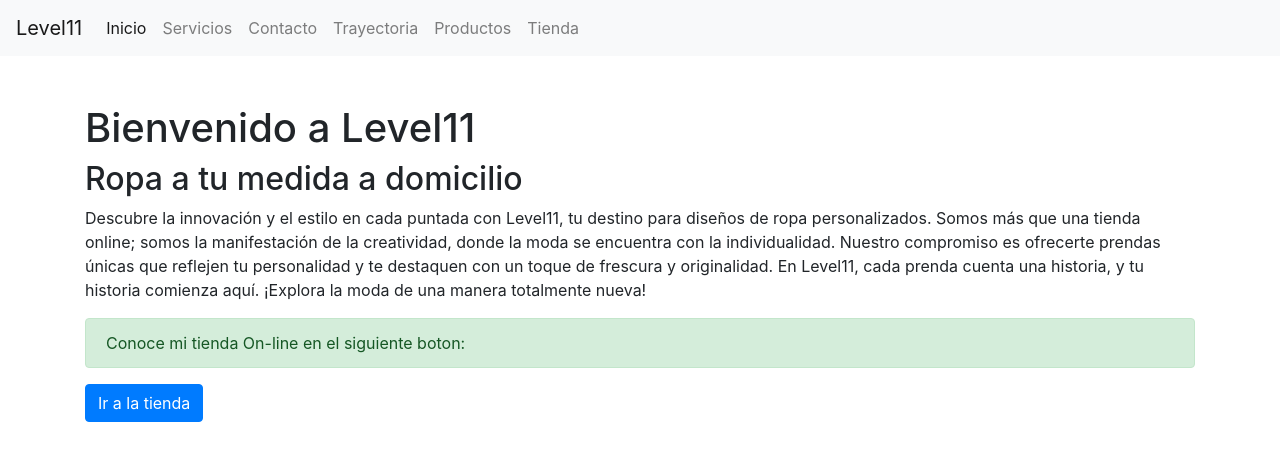
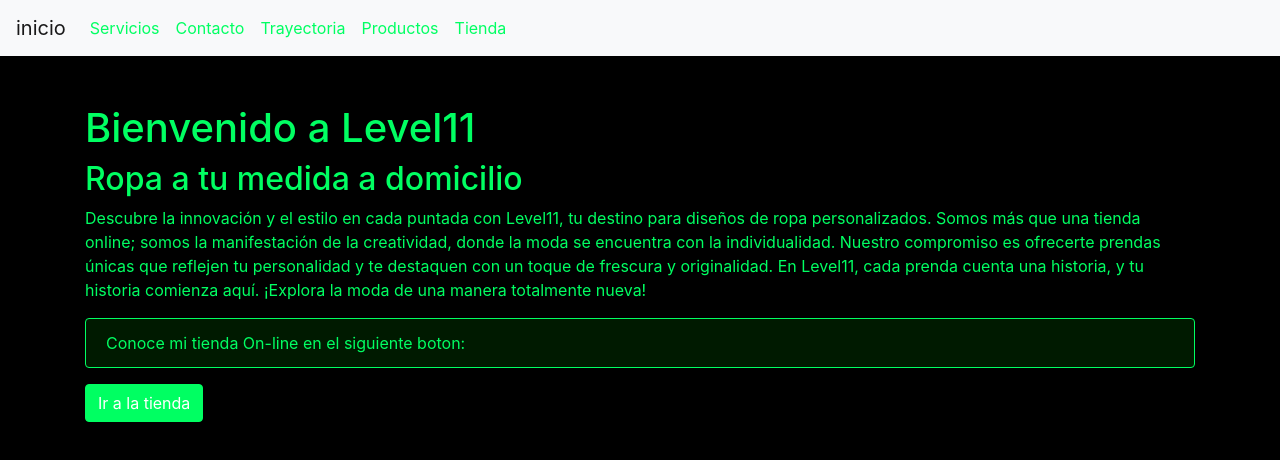
Before and after one commit to Elian639/Freelancer-2.0, a website: page pages/tienda.html in a window 1280 px wide. Drawn offline with nearby package versions, Linux system fonts and the light colour scheme.

Commit message:
Bootstrap tienda.html
Aqui trabaje con bootstrap

```diff
--- a/pages/tienda.html
+++ b/pages/tienda.html
@@ -4,19 +4,56 @@
   <meta charset="UTF-8">
   <meta name="viewport" content="width=device-width, initial-scale=1.0">
   <link rel="stylesheet" href="https://stackpath.bootstrapcdn.com/bootstrap/4.5.2/css/bootstrap.min.css">
+  <style>
+    body {
+      background-color: #000000;
+      color: #00ff62;
+    }
+
+    .navbar-light .navbar-nav .nav-link {
+      color: #00ff62;
+    }
+
+    .navbar-light .navbar-toggler-icon {
+      background-color: #00ff62;
+    }
+
+    .container {
+      background-color: #000000;
+    }
+
+    h1, h2, p {
+      color: #00ff62;
+    }
+
+    .alert-success {
+      background-color: #001a00;
+      border-color: #00ff62;
+      color: #00ff62;
+    }
+
+    .btn-primary {
+      background-color: #00ff62;
+      border-color: #00ff62;
+    }
+
+    .btn-primary:hover {
+      background-color: #001a00;
+      border-color: #00ff62;
+    }
+  </style>
   <title>Bienvenido a Level11</title>
 </head>
 <body>
 
   <nav class="navbar navbar-expand-lg navbar-light bg-light">
-    <a class="navbar-brand" href="#">Level11</a>
+    <a class="navbar-brand" href="/index.html">inicio</a>
     <button class="navbar-toggler" type="button" data-toggle="collapse" data-target="#navbarNav" aria-controls="navbarNav" aria-expanded="false" aria-label="Toggle navigation">
       <span class="navbar-toggler-icon"></span>
     </button>
     <div class="collapse navbar-collapse" id="navbarNav">
       <ul class="navbar-nav">
-        <li class="nav-item active">
-          <a class="nav-link" href="/index.html">Inicio</a>
+
         </li>
         <li class="nav-item">
           <a class="nav-link" href="./servicios.html">Servicios</a>
```
